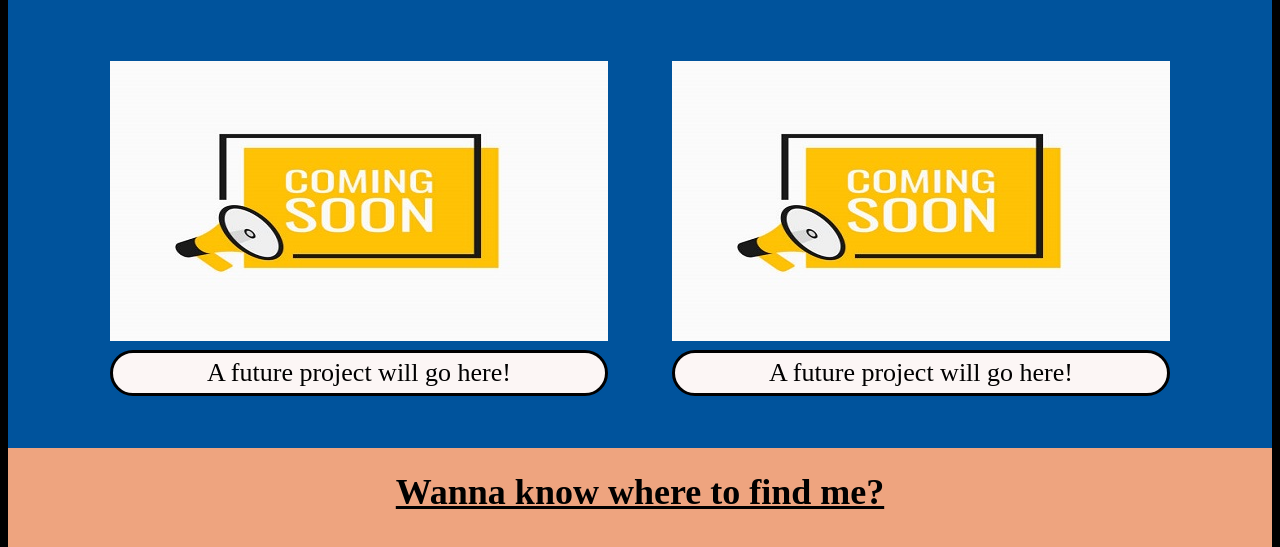
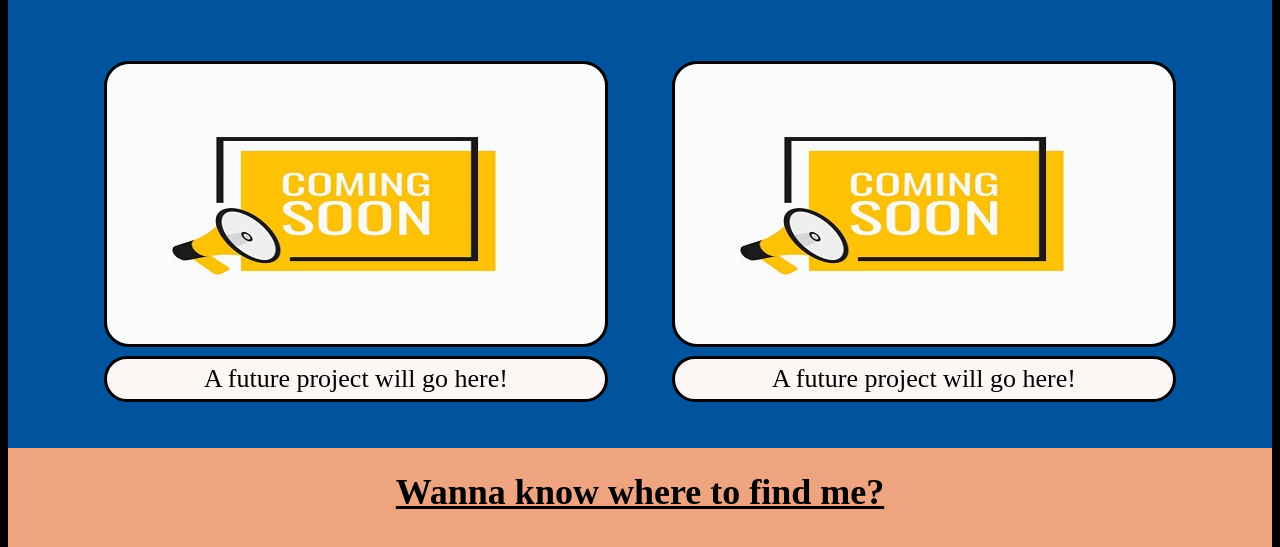
Before and after one commit to Mas-Dietrich/Project2, a plain HTML site: page index.html in a window 1280 px wide. Shown: the part 1320-1867 px from the top of the page. Drawn offline with Linux system fonts and the light colour scheme.

Commit message:
added borders to project images

```diff
--- a/style.css
+++ b/style.css
@@ -81,6 +81,11 @@ a {
 #projects h1{
     text-decoration-line: underline;
     color: var(--off-white);
+}
+
+#projects img{
+    border-radius: 25px;
+    border-style: solid;
 }
 
 .project-tiles{
```
Also changed, not shown: smash-bros/index.html (+1 -1 lines).
